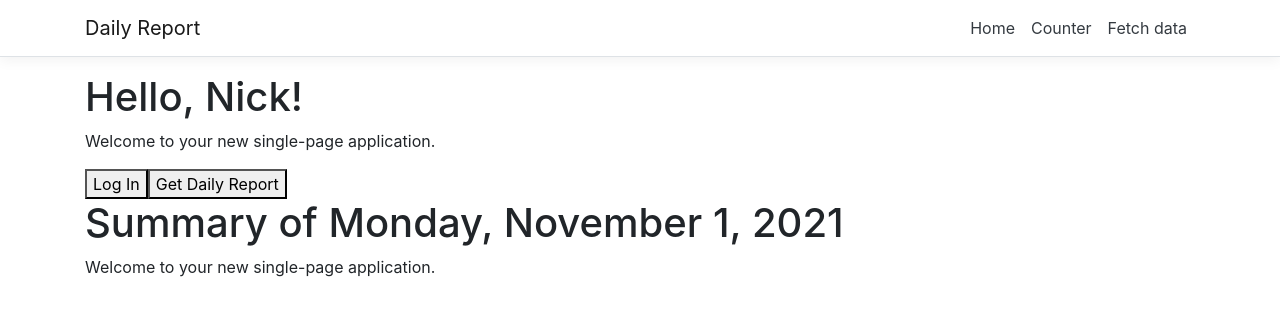
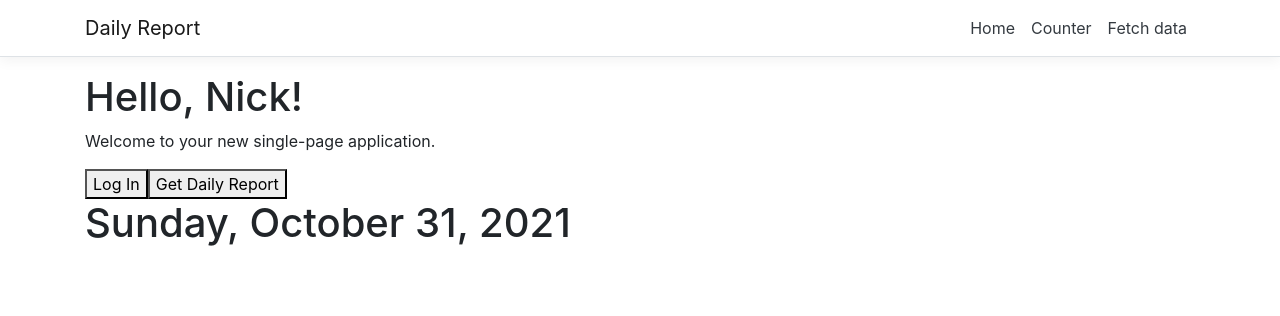
Before and after one commit to nch66862/TimeularDailyReport, a React (Create React App) app in the folder ClientApp/: page / in a window 1280 px wide. Shown: the top 316 px of the page. Built offline with nearby package versions, Linux system fonts and the light colour scheme.

Commit message:
fixed the display data and removed the summary and the single page app etxt

```diff
--- a/ClientApp/src/components/Report.js
+++ b/ClientApp/src/components/Report.js
@@ -10,13 +10,12 @@ export const Report = () => {
         month: 'long',
         day: 'numeric',
         year: 'numeric',
-        timeZone: "UTC"
+        timeZone: "CST"
     })
 
     return (
         <div>
-            <h1>Summary of {todaysDate}</h1>
-            <p>Welcome to your new single-page application.</p>
+            <h1>{todaysDate}</h1>
             {reportData?.timeEntries?.map(entry => {
                     return (
                         <div key={entry.id} id={entry.id}>
```
